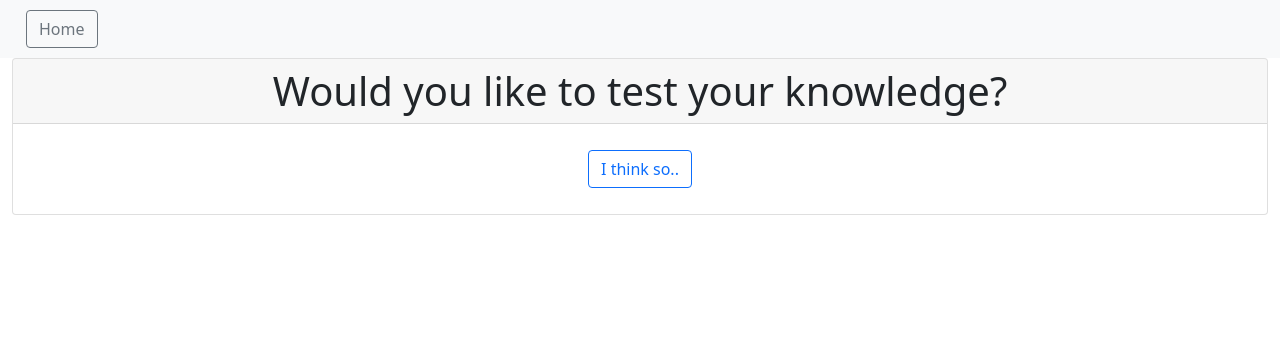
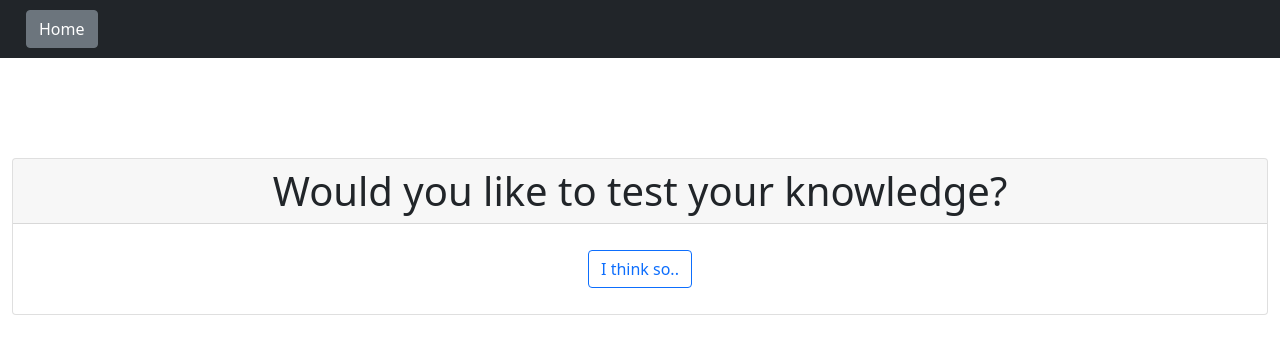
Before and after one commit to david-johnson-lrn/djApp, a PHP site: page / in a window 1280 px wide. Shown: the top 354 px of the page. Run offline with PHP 8.4, Linux system fonts and the light colour scheme.

Commit message:
updating branch for style updates

```diff
--- a/Assets/style.css
+++ b/Assets/style.css
@@ -11,6 +11,9 @@
 
 .moveDown {
     margin-top: 30px;
+}
+.moveDownFar {
+    margin-top: 100px;
 }
 
 .padding {
--- a/index.php
+++ b/index.php
@@ -17,19 +17,19 @@
     <meta name="viewport" content="width=device-width, initial-scale=1.0">
     <link href="https://cdn.jsdelivr.net/npm/bootstrap@5.0.2/dist/css/bootstrap.min.css" rel="stylesheet" integrity="sha384-EVSTQN3/azprG1Anm3QDgpJLIm9Nao0Yz1ztcQTwFspd3yD65VohhpuuCOmLASjC" crossorigin="anonymous">
     <link rel="stylesheet" href="./Assets/style.css">
-    <title>Document</title>
+    <title>Northeast Quiz</title>
 </head>
 
 <body>
 
-    <nav class="navbar-dark bg-light padding">
+    <nav class="navbar-dark bg-dark padding">
 
         <ul class="navbar-nav">
             <li class="nav-item">
 
                 <a class="navbar-brand" href="./index.php">
 
-                    <button type="button" class="btn btn-outline-secondary navButton"> Home</button>
+                    <button type="button" class="btn btn-secondary navButton"> Home</button>
 
 
                 </a>
@@ -45,8 +45,7 @@
 
     <div class="container-fluid">
 
-
-        <section id="intro" class="card text-center">
+        <section id="intro" class="card text-center moveDownFar">
 
             <h1 class="card-header"> Would you like to test your knowledge?</h1>
 
@@ -55,7 +54,7 @@
             </div>
         </section>
 
-        <section id="content" class="hide card text-center">
+        <section id="content" class="hide card text-center moveDown">
 
 
             <h1 class="card-header"> Choose a Topic</h1>
--- a/itemsAssess.php
+++ b/itemsAssess.php
@@ -114,7 +114,11 @@ $request = [
     'type' => 'submit_practice',
     'config' => [
         'title' => 'djApp Asses Player',
-        'subtitle' => 'answer if you can'
+        'subtitle' => 'answer if you can',
+        'regions' => 'main',
+        'configuration' => [
+            'responsive_regions' => true
+        ]
     ]
 
 ];
```
